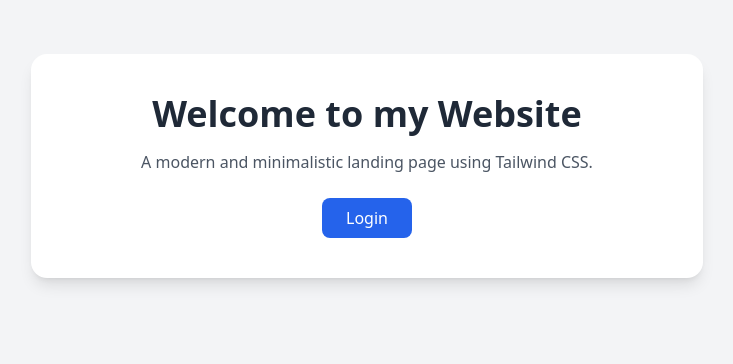
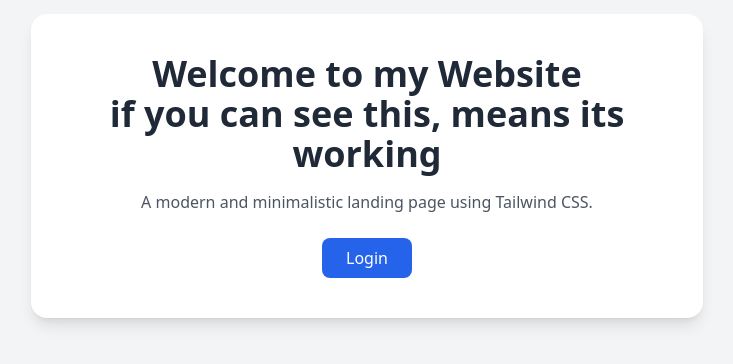
Before and after one commit to abhishekbhagat988/testingstatic, a plain HTML site: page index.html in a window 1280 px wide. Shown: the part 234-598 px from the top of the page, without its empty margins (273-1006 px from the left). Drawn offline with nearby package versions, Linux system fonts and the light colour scheme.

Commit message:
Update index.html

```diff
--- a/index.html
+++ b/index.html
@@ -9,6 +9,7 @@
 <body class="bg-gray-100 flex items-center justify-center h-screen">
     <div class="text-center p-10 bg-white shadow-lg rounded-2xl w-3/4 max-w-2xl">
         <h1 class="text-4xl font-bold text-gray-800">Welcome to my Website</h1>
+        <h2 class="text-4xl font-bold text-gray-800">if you can see this, means its working</h2>
         <p class="text-gray-600 mt-4">A modern and minimalistic landing page using Tailwind CSS.</p>
         <button onclick="document.getElementById('loginModal').classList.remove('hidden')" class="mt-6 px-6 py-2 bg-blue-600 text-white rounded-lg hover:bg-blue-700 transition">Login</button>
     </div>
```
